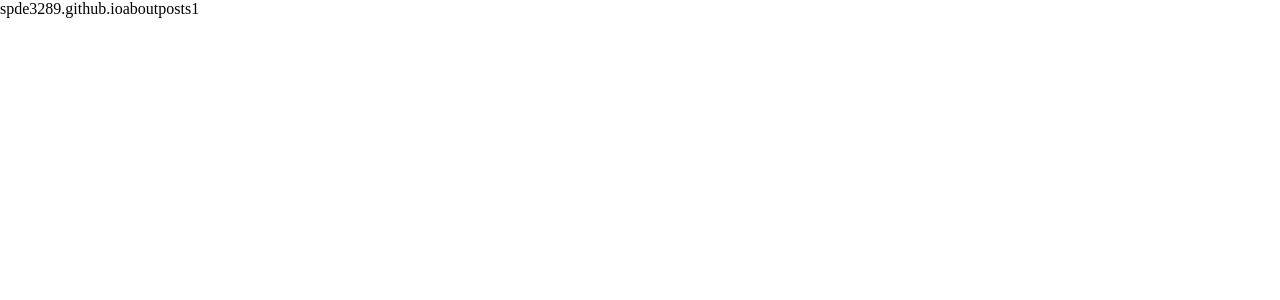
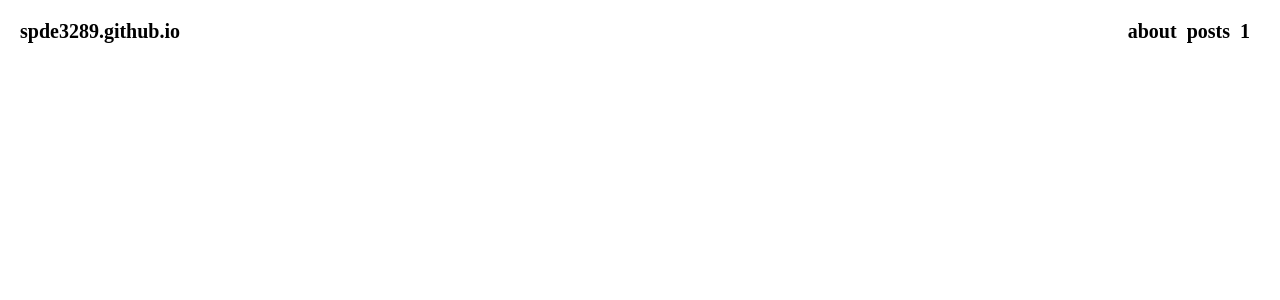
Before and after one commit to spde3289/spde3289.github.io, a React (Create React App) app: page / in a window 1280 px wide. Shown: the top 300 px of the page. Built offline with nearby package versions, Linux system fonts and the light colour scheme.

Commit message:
Update header.css

```diff
--- a/src/components/header.css
+++ b/src/components/header.css
@@ -1,12 +1,43 @@
 @import url(../css/reset.css);
 .header{
     display:flex;
+    justify-content: space-between;
+    margin: 20px;
 }
 
 .headerMenu{
     display:flex;
+    right: 0;
+}
+
+.header > li{
+    align-items: center;
+
+}
+
+.headerMenu > li{
     margin-right: 10px;
 }
-.headerMenu img{
-   width: 50px;
+
+.header > li > a{
+    font-size: 20px;
+    font-weight: bold;
 }
+
+.headerMenu{
+   font-size: 20px;
+   font-weight: bold;
+}
+
+
+.search{
+    display: flex;
+    border-bottom: 1px solid #000;
+}
+
+.searchTextara{
+}
+
+.searchTextara > input {
+    border: none;
+}
```
